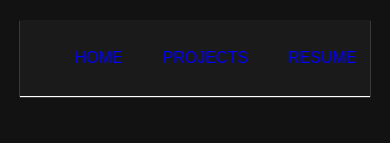
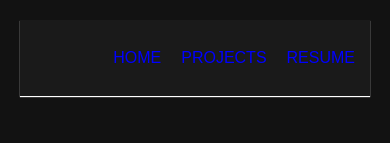
Before and after one commit to vivekagrawal07/Portfolio, a React (Vite) app: page / in a window 390 px wide. Shown: the top 143 px of the page. Built offline with nearby package versions, Linux system fonts and the light colour scheme.

Commit message:
Update App.css

```diff
--- a/src/App.css
+++ b/src/App.css
@@ -341,4 +341,11 @@
   .hero-container {
     padding: 20px;
   }
+    .nav-links {
+    gap: 10px;
+    padding-left:5px;
+  }
+  .nav-links li {
+    padding-left:10px;
+  }
 }
```
